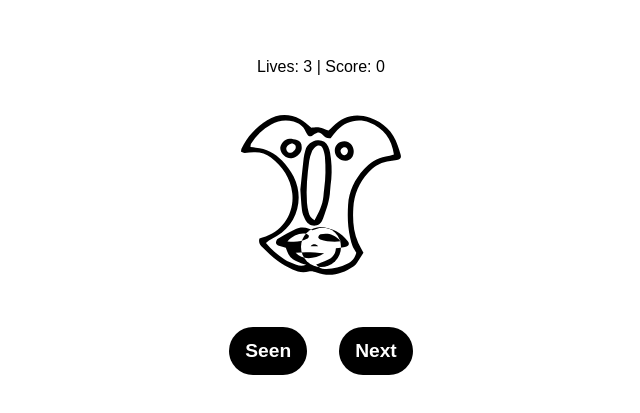
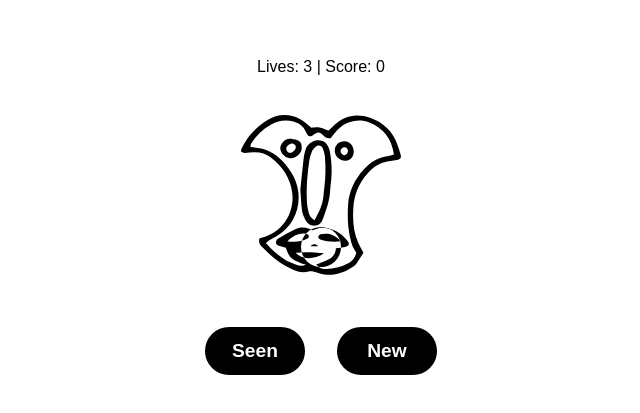
Before and after one commit to NETERNOT/CM_Design_as_Art, a React (Vite) app: page /memory in a window 1280 px wide. Shown: the part 153-566 px from the top of the page, without its empty margins (319-959 px from the left). Built offline with nearby package versions, Linux system fonts and the light colour scheme.

Commit message:
botao
botao

```diff
--- a/src/App.css
+++ b/src/App.css
@@ -1,4 +1,7 @@
-
+body {
+cursor: none;
+overflow: hidden;
+}
 
 #cursor {
     position: fixed;
--- /dev/null
+++ b/src/Button/Button.css
@@ -0,0 +1,9 @@
+.button{
+    font-size: 1rem;
+    max-height: 50px;
+    min-width: 100px;
+
+    background-color: black;
+    border-radius: 20px;
+    cursor: none;
+  }
--- /dev/null
+++ b/src/Button/Button.tsx
@@ -0,0 +1,22 @@
+import React from "react";
+import "./Button.css";
+
+interface ButtonProps {
+  action: () => void;
+  label: string;
+  isdisabled?: boolean;
+}
+
+const Button: React.FC<ButtonProps> = ({ action, label, isdisabled }) => {
+  return (
+    <button
+      onClick={action}
+      className="button"
+      disabled={isdisabled} // 👈 Disable the button when true
+    >
+      {label}
+    </button>
+  );
+};
+
+export default Button;
--- a/src/pages/memory/Memory.tsx
+++ b/src/pages/memory/Memory.tsx
@@ -2,6 +2,7 @@ import React, { useEffect, useState } from "react";
 import "./Memory.css";
 import Bruno from "../../assets/BrunoMunari/face2.jpg";
 import { Link, useLocation } from "react-router-dom";
+import Button from "../../Button/Button";
 interface Face {
   id: number;
   src: string;
@@ -226,12 +227,10 @@ const MemoryGame: React.FC = () => {
 
 
       <div className={`buttons ${isGameOver? "t2":"t1"}`}>
-        <button onClick={() => check(1)} disabled={lives <= 0 ? true : false}>
-          Seen
-        </button>
-        <button onClick={() => check(0)} disabled={lives <= 0 ? true : false}>
-          Next
-        </button>
+
+
+        <Button action={() => check(1)} isdisabled={lives <= 0 ? true : false} label="Seen"/>
+        <Button action={() => check(0)} isdisabled={lives <= 0 ? true : false} label="New"/>
       </div>
 
 
```
